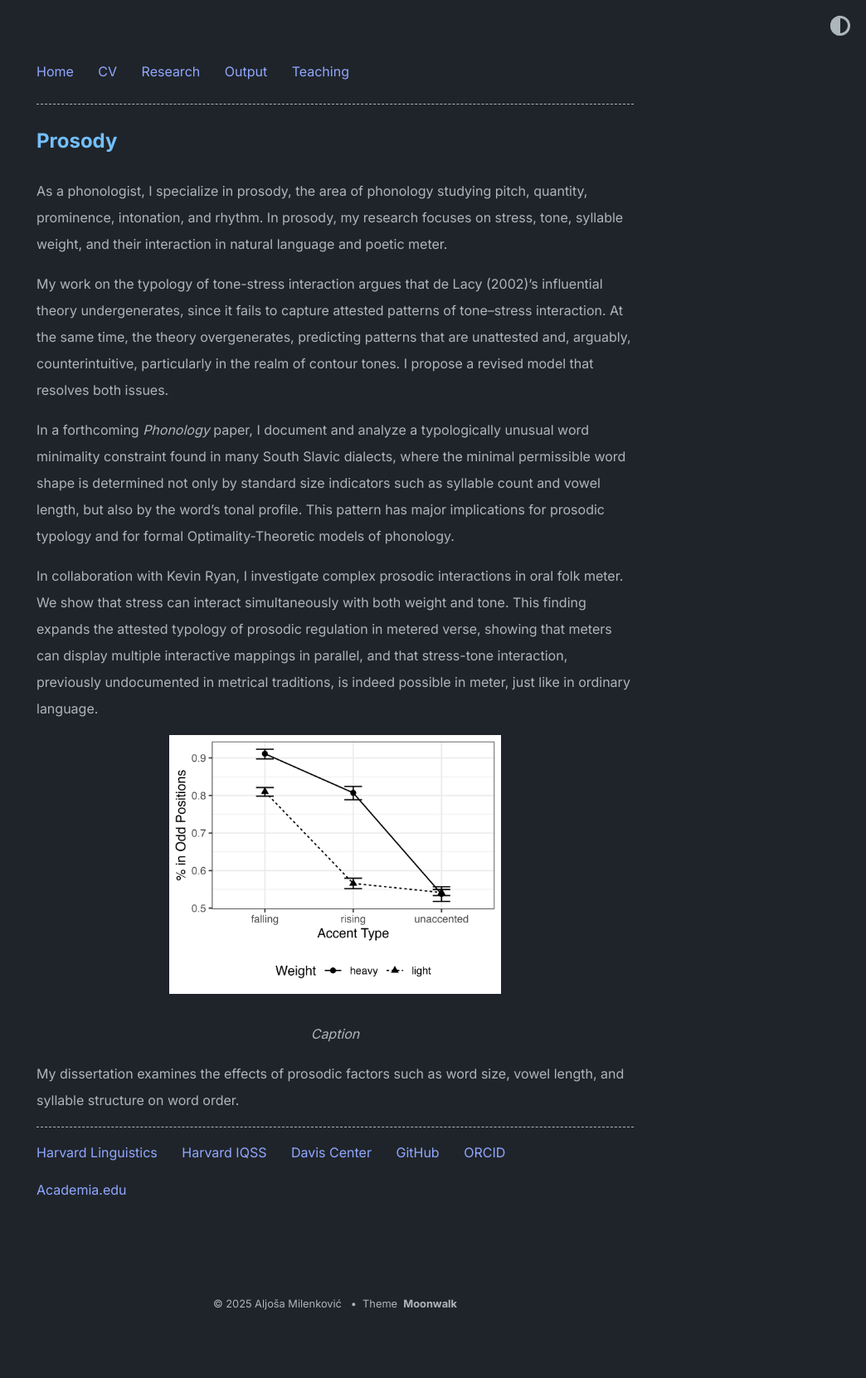
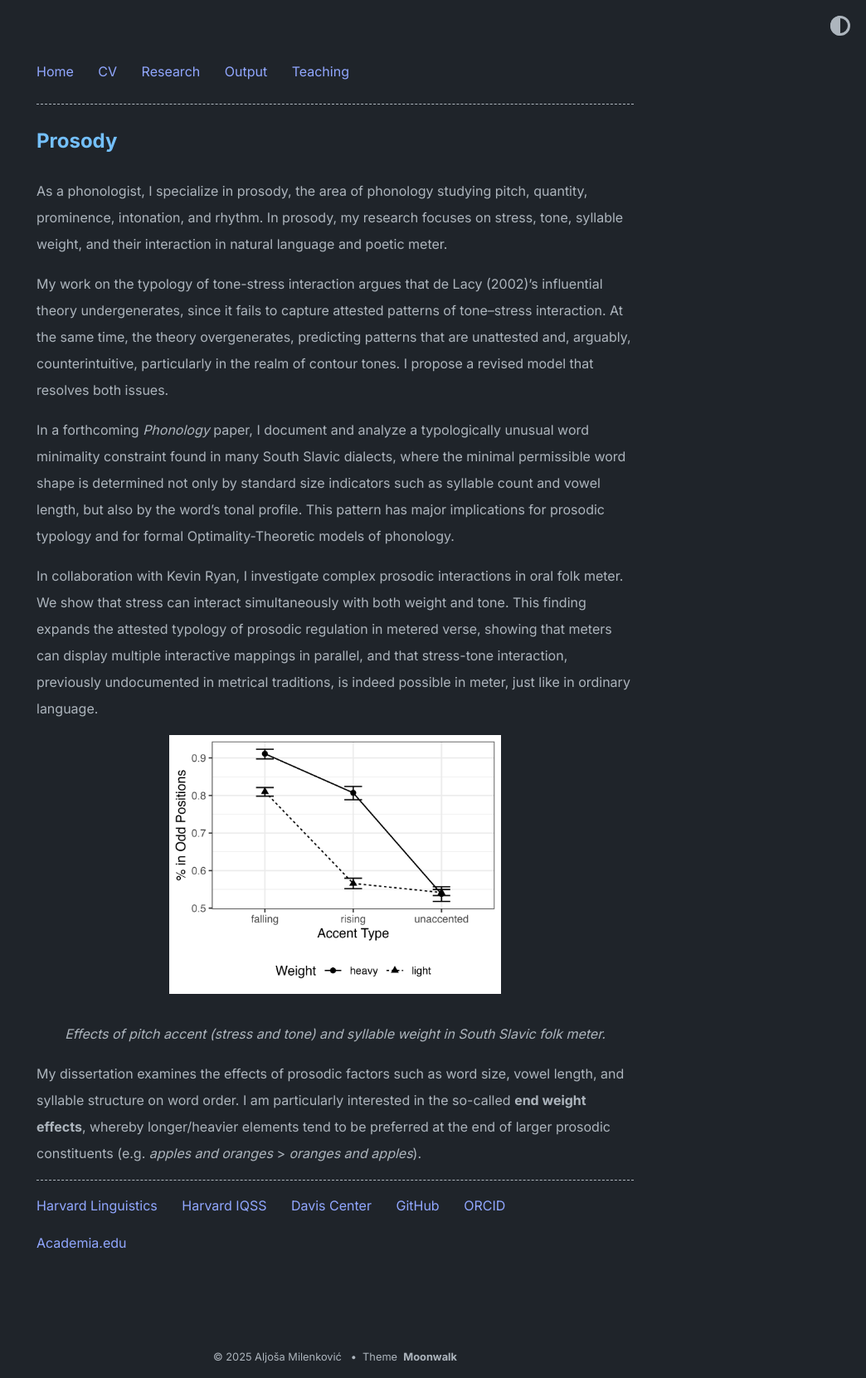
Before and after one commit to AljosaMilenkovic/AljosaMilenkovic.github.io, a Jekyll site: the page built from research/prosody.md, in a window 1280 px wide. Shown: the whole page at 83% size, without its empty margins (236-1280 px from the left). Built offline with Jekyll 4.4.1, drawn with Linux system fonts in a browser that asks for light colours; before the commit the page ends 1597 px from its top, so only the background shows below that.

Commit message:
Update prosody.md

```diff
--- a/research/prosody.md
+++ b/research/prosody.md
@@ -15,7 +15,7 @@ In collaboration with Kevin Ryan, I investigate complex prosodic interactions in
 <p align="center">
   <img src="/wug.png" alt="Caption" width="400">
   <br>
-  <em>Caption</em>
+  <em>Effects of pitch accent (stress and tone) and syllable weight in South Slavic folk meter.</em>
 </p>
 
-My dissertation examines the effects of prosodic factors such as word size, vowel length, and syllable structure on word order.
+My dissertation examines the effects of prosodic factors such as word size, vowel length, and syllable structure on word order. I am particularly interested in the so-called **end weight effects**, whereby longer/heavier elements tend to be preferred at the end of larger prosodic constituents (e.g. *apples and oranges* > *oranges and apples*).
```
